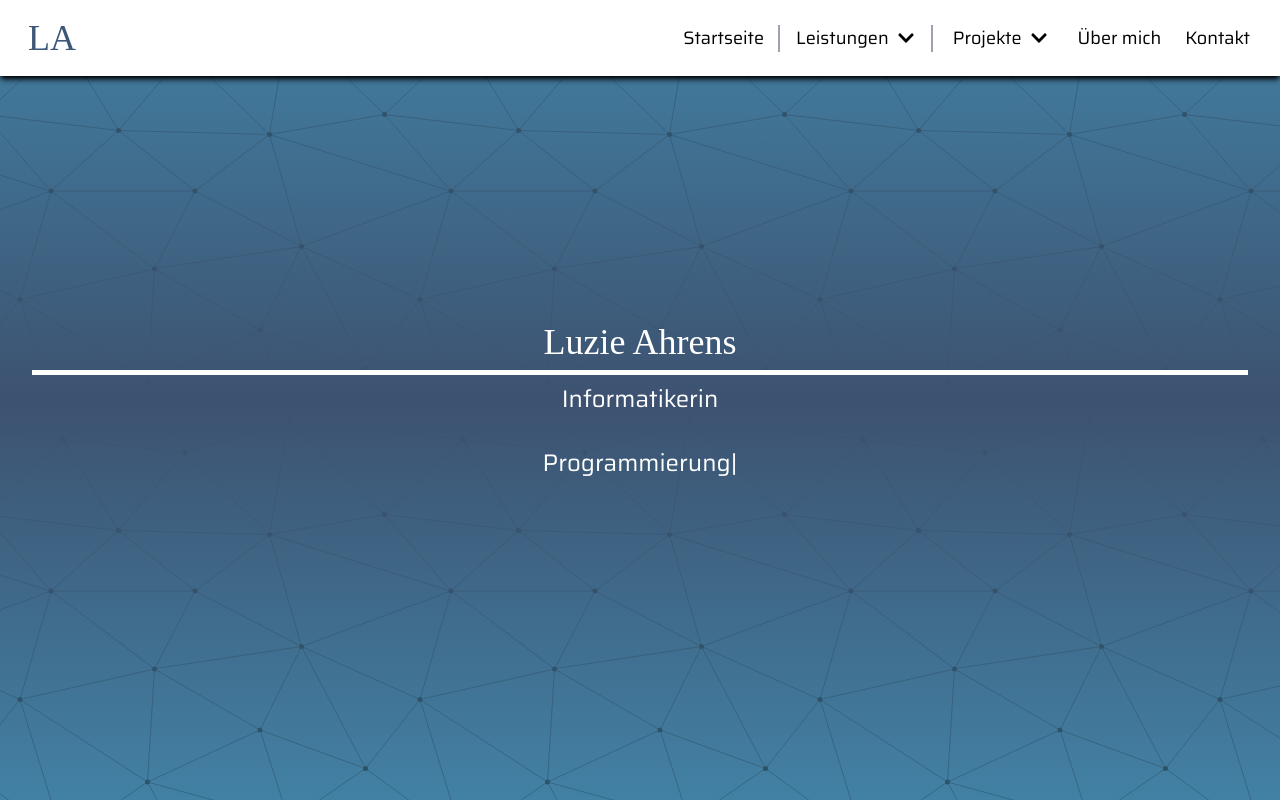
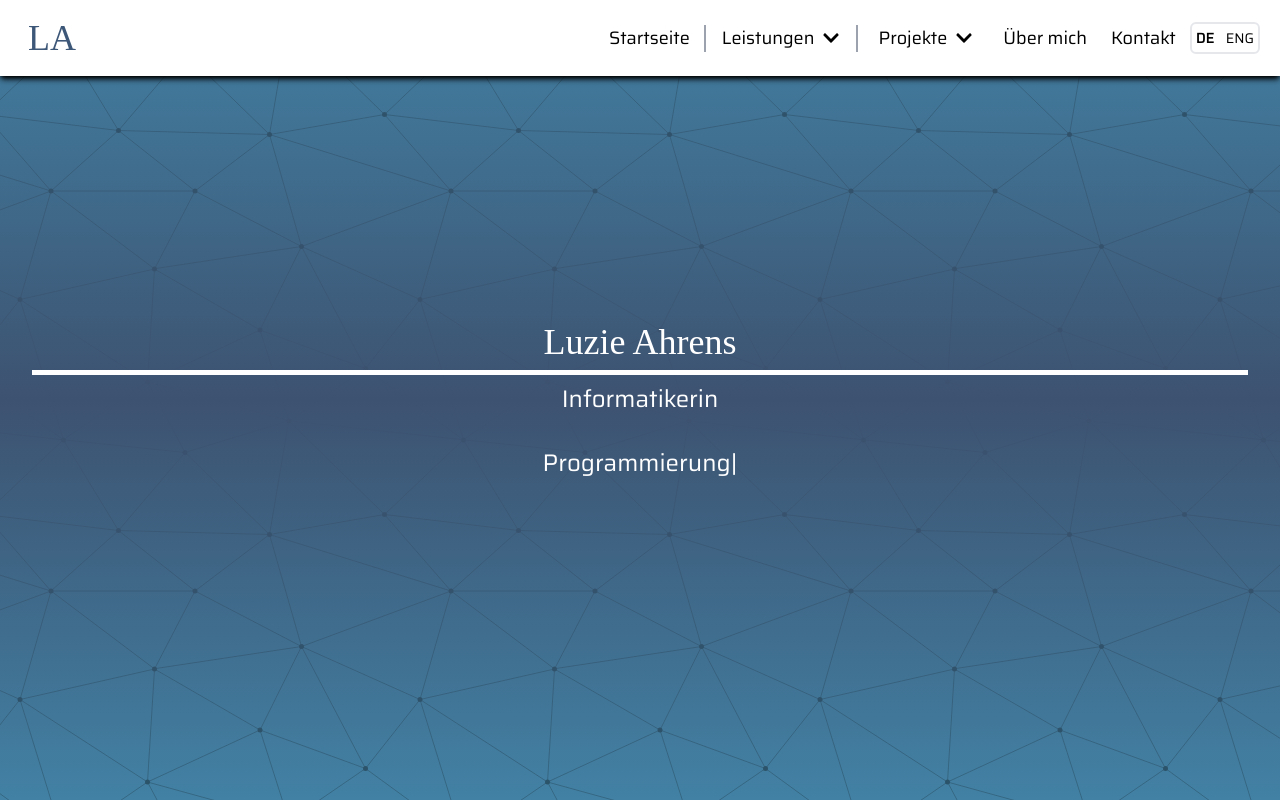
Before and after one commit to louziferr/luzie-website, a Next.js app: page / in a window 1280 px wide. Shown: the top 802 px of the page. Built offline with nearby package versions, Linux system fonts and the light colour scheme; a web font is replaced by a local one; what tailwindcss-animated would draw is missing.

Commit message:
build new language menu

```diff
--- a/components/header.tsx
+++ b/components/header.tsx
@@ -178,6 +178,29 @@ export default function Header({ english }: HeaderProps) {
               {item[0]}
             </Link>
           ))}
+
+          <div className="flex justify-around border-2 rounded-md p-1 text-[12px]">
+            <Link href="/" className="cursor-pointer">
+              <p
+                className={
+                  english
+                    ? "font-thin pr-1 text-sm"
+                    : "font-extrabold pr-1 text-sm"
+                }
+              >
+                DE
+              </p>
+            </Link>
+            <Link href="/eng" className="cursor-pointer">
+              <p
+                className={
+                  english ? "font-bold pl-2 text-sm" : "font-thin pl-2 text-sm"
+                }
+              >
+                ENG
+              </p>
+            </Link>
+          </div>
         </nav>
 
         <button
```
